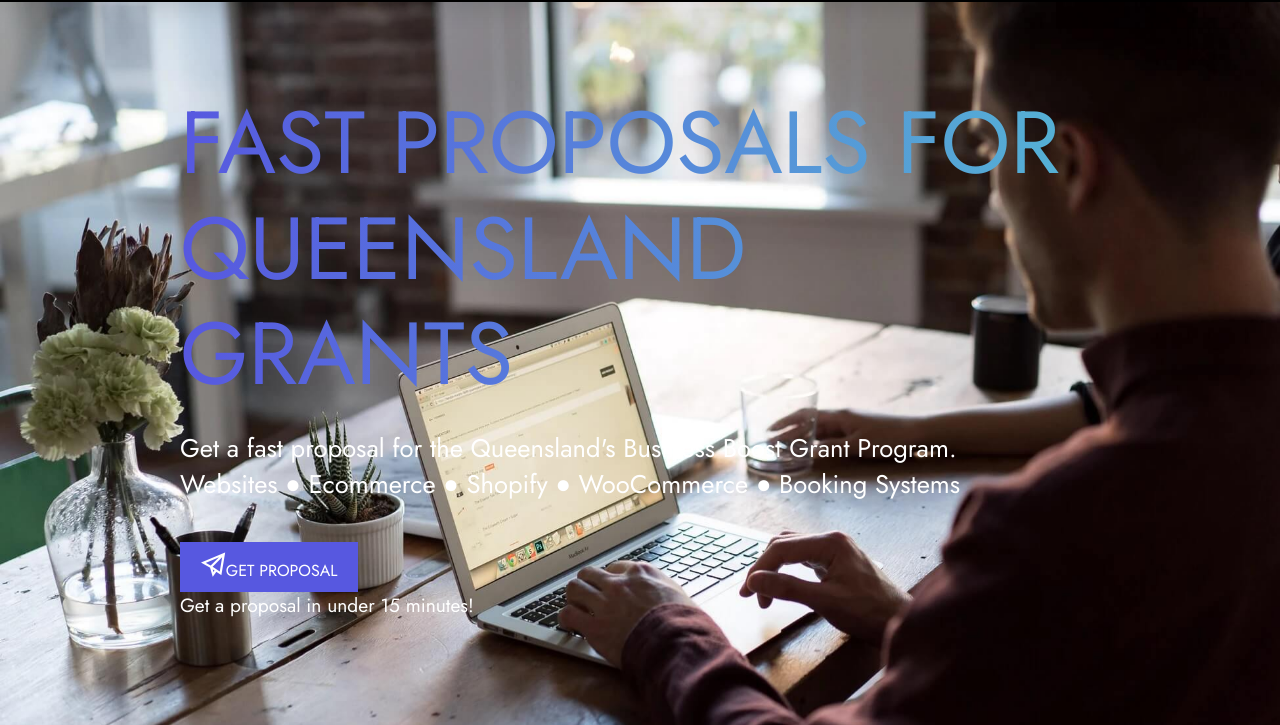
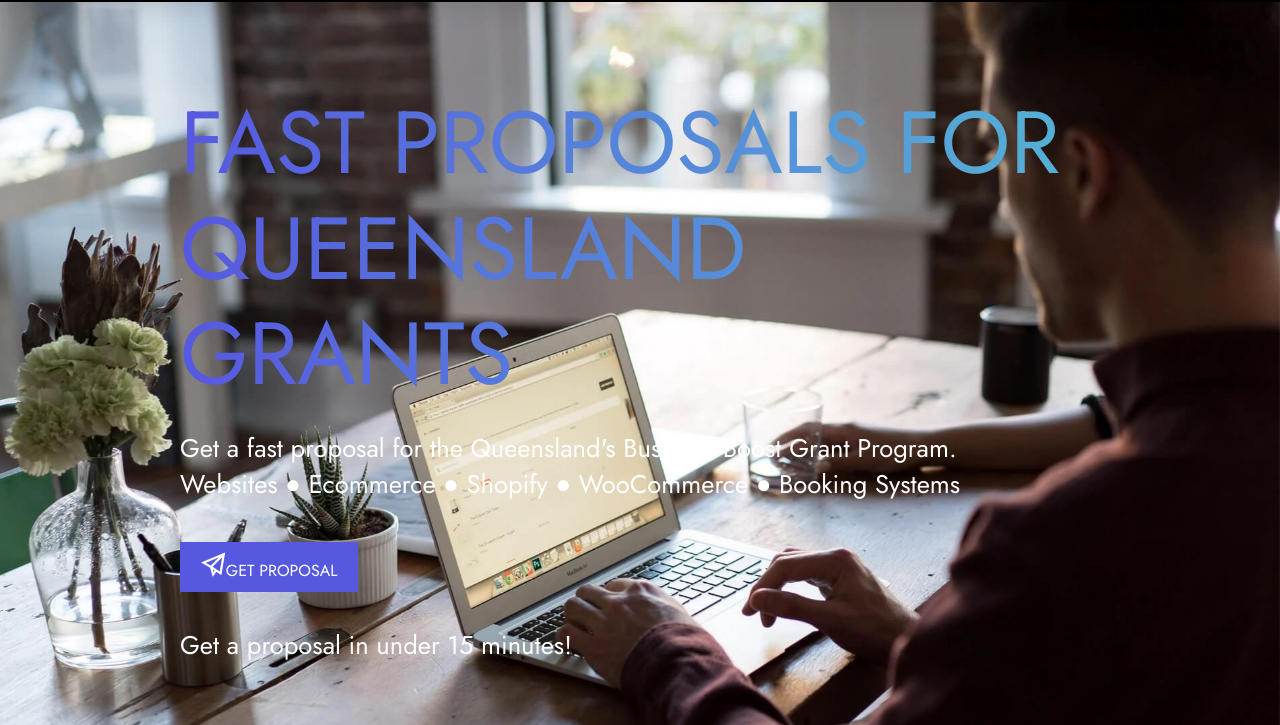
Before and after one commit to queenslandgrant/queenslandgrant, a plain HTML site: page index.html in a window 1280 px wide. Shown: the part 75-800 px from the top of the page. Drawn offline with Linux system fonts and the light colour scheme; files that its build step writes are made by us from their sources; files whose address does not match are found by name.

Commit message:
Update index.html

```diff
--- a/index.html
+++ b/index.html
@@ -78,7 +78,7 @@
                 <h1 class="mbr-section-title mbr-white pb-3 mbr-fonts-style display-1"><strong>FAST PROPOSALS FOR QUEENSLAND GRANTS</strong><strong><br></strong></h1>
                 <p class="mbr-text pb-4 mbr-white mbr-regular mbr-fonts-style display-5">Get a fast proposal for the Queensland's Business Boost Grant Program.<br>Websites ● Ecommerce ● Shopify ● WooCommerce ● Booking Systems<br></p>
                 <div class="mbr-section-btn"><a class="btn btn-sm btn-primary display-4" href="index.html#form2-5"><span class="mobi-mbri mobi-mbri-paper-plane mbr-iconfont mbr-iconfont-btn"></span>GET PROPOSAL</a></div>
-              <p class="mbr-text pb-4 mbr-white mbr-regular mbr-fonts-style display-7">Get a proposal in under 15 minutes!</p>
+              <p class="mbr-text pb-4 mbr-white mbr-regular mbr-fonts-style display-5"><br>Get a proposal in under 15 minutes!</p>
             </div>
         </div>
     </div>
```
